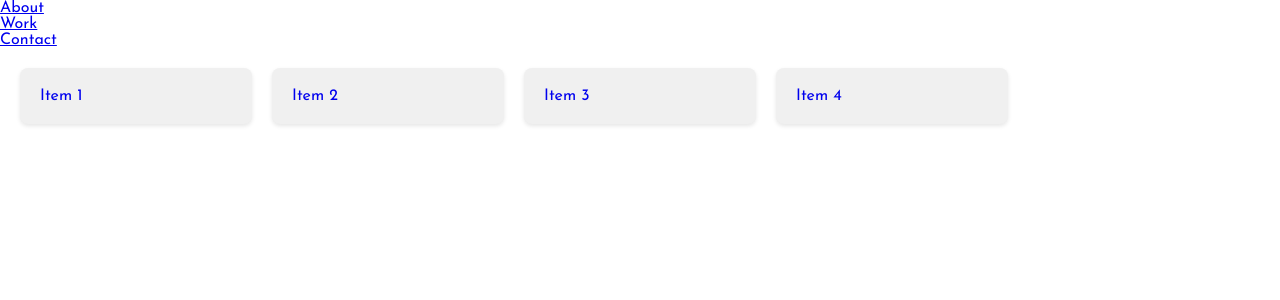
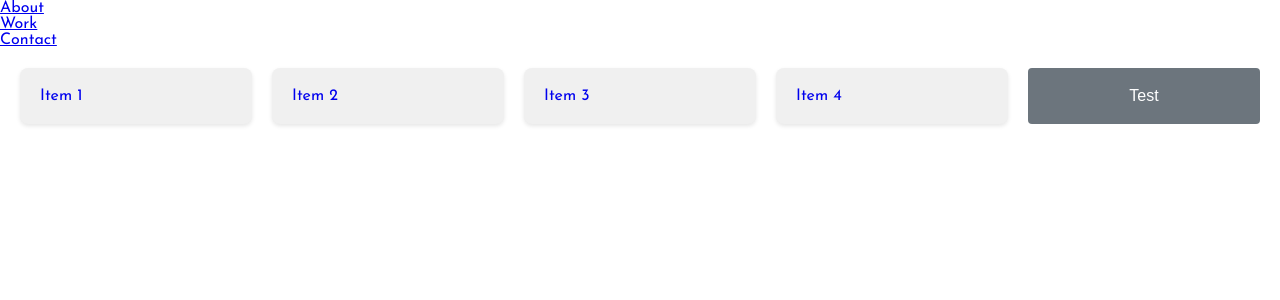
Before and after one commit to xirclebox/hg, a Next.js app: page / in a window 1280 px wide. Shown: the top 300 px of the page. Built offline with nearby package versions, Linux system fonts and the light colour scheme.

Commit message:
button component

```diff
--- /dev/null
+++ b/components/Button/Button.scss
@@ -0,0 +1,28 @@
+.Button {
+  padding: 10px 20px;
+  font-size: 16px;
+  background-color: #007bff;
+  color: white;
+  border: none;
+  border-radius: 4px;
+  cursor: pointer;
+  transition: background-color 0.3s ease;
+
+  &[aria-disabled="true"] {
+    background-color: #6c757d;
+    cursor: not-allowed;
+  }
+
+  &:hover {
+    background-color: #0056b3;
+  }
+
+  &:focus-visible {
+    outline: 3px solid #4dabf7;
+    outline-offset: 2px;
+  }
+
+  &:active {
+    background-color: #004085;
+  }
+}
--- /dev/null
+++ b/components/Button/Button.tsx
@@ -0,0 +1,31 @@
+import React from "react";
+import "./Button.scss";
+
+interface ButtonProps {
+  onClick: () => void;
+  disabled?: boolean;
+  ariaLabel?: string;
+  children: React.ReactNode;
+}
+
+const Button: React.FC<ButtonProps> = ({
+  onClick,
+  disabled,
+  ariaLabel,
+  children,
+}) => {
+  const isDisabled = disabled ? "true" : undefined;
+
+  return (
+    <button
+      className="Button"
+      onClick={onClick}
+      aria-disabled={isDisabled}
+      aria-label={ariaLabel}
+    >
+      {children}
+    </button>
+  );
+};
+
+export default Button;
--- a/components/ComponentList/ComponentList.tsx
+++ b/components/ComponentList/ComponentList.tsx
@@ -1,14 +1,15 @@
 import React from "react";
 import "./ComponentList.scss";
+import Button from "../Button/Button";
 
-interface component {
+interface Component {
   id: number;
   name: string;
   url: string;
 }
 
 interface ComponentListProps {
-  components: component[];
+  components: Component[];
 }
 
 const ComponentList = ({ components }: ComponentListProps) => {
@@ -23,6 +24,9 @@ const ComponentList = ({ components }: ComponentListProps) => {
           <p>{component.name}</p>
         </a>
       ))}
+      <Button disabled onClick={() => {}}>
+        Test
+      </Button>
     </div>
   );
 };
```
